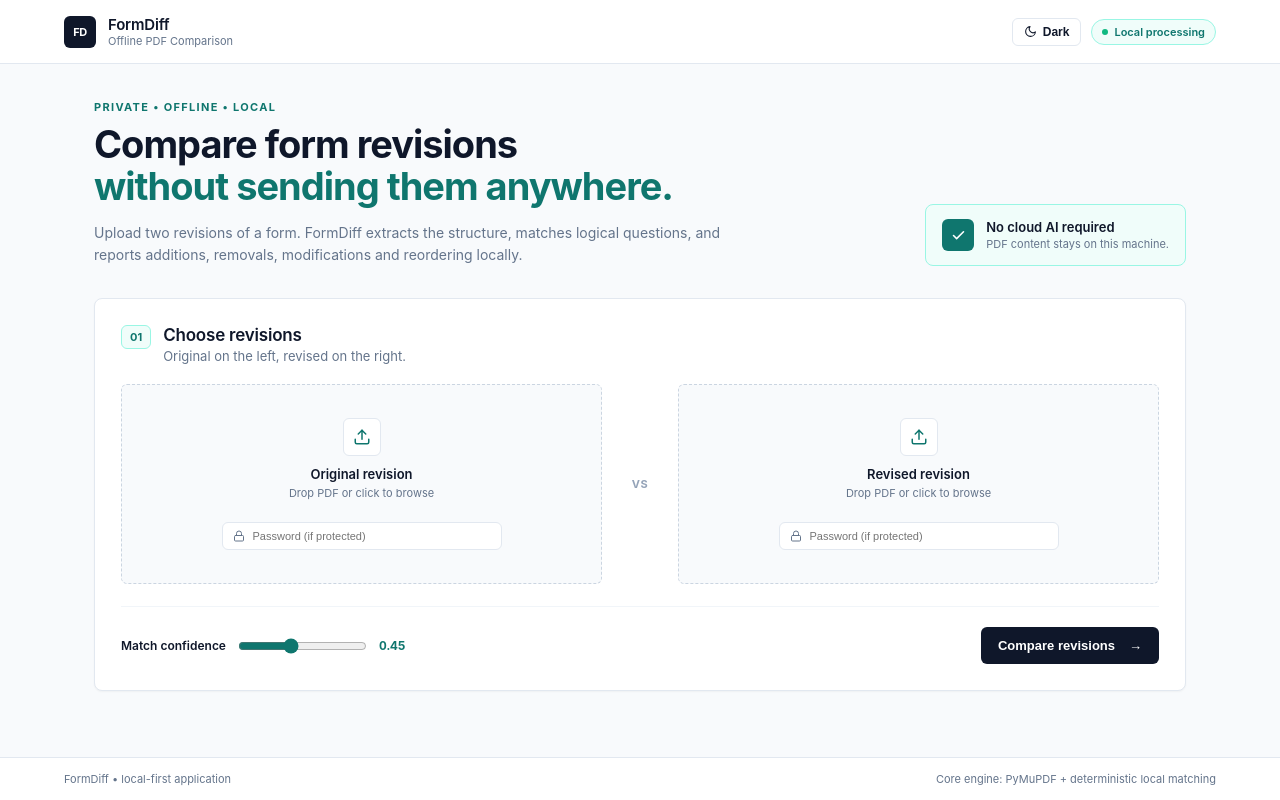
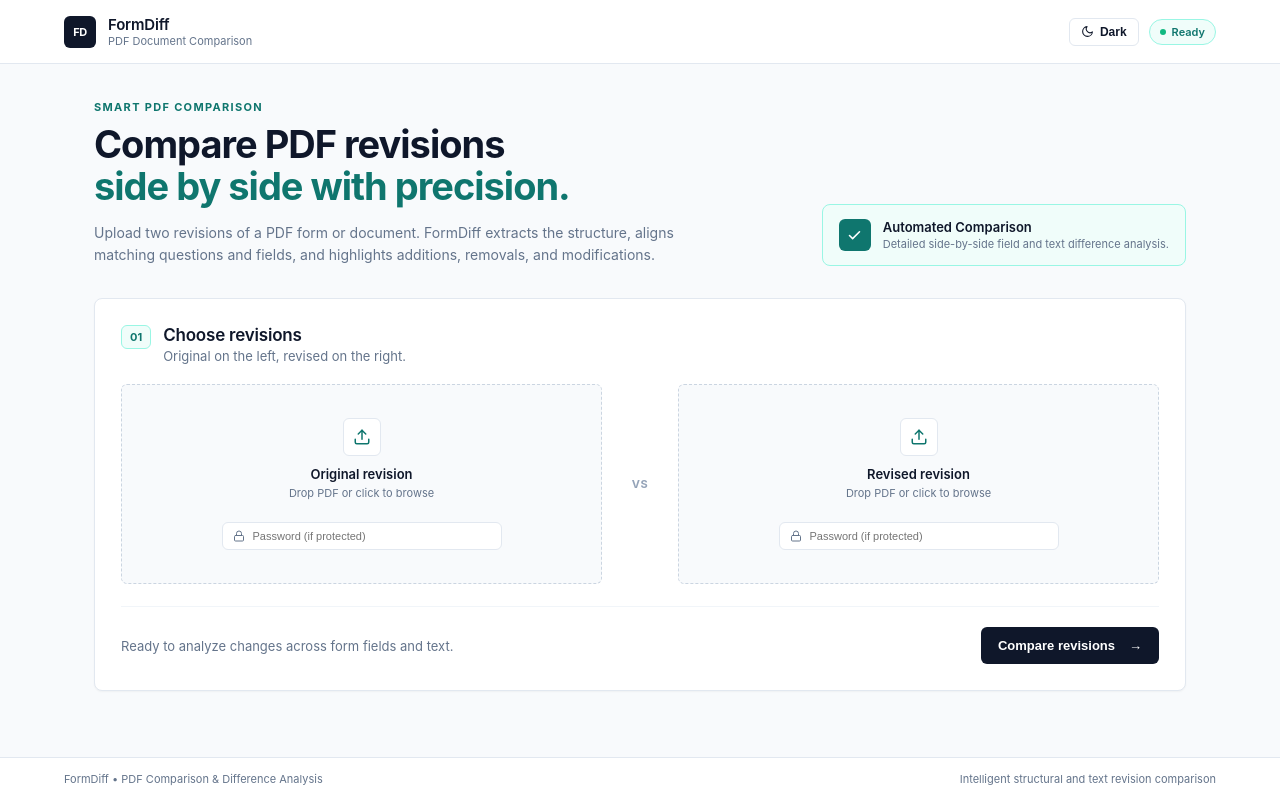
Before and after one commit to Rishabh5002/PDF_comparator_tool, a Python web app: template templates/index.html in a window 1280 px wide. Run offline with Jinja, Linux system fonts and the light colour scheme; the template is opened without the code that fills it, so the values that code supplies are empty.

Commit message:
Updated UI contents

```diff
--- a/frontend/index.html
+++ b/frontend/index.html
@@ -3,7 +3,7 @@
   <head>
     <meta charset="utf-8" />
     <meta name="viewport" content="width=device-width, initial-scale=1.0" />
-    <title>FormDiff — Offline PDF Comparison</title>
+    <title>FormDiff — PDF Comparison Tool</title>
     <link rel="icon" type="image/svg+xml" href="/favicon.svg" />
     <script>
       (function () {
--- a/frontend/src/App.jsx
+++ b/frontend/src/App.jsx
@@ -92,8 +92,8 @@ export default function App() {
       </main>
 
       <footer>
-        <span>FormDiff • local-first application</span>
-        <span>Core engine: PyMuPDF + deterministic local matching</span>
+        <span>FormDiff • PDF Comparison & Difference Analysis</span>
+        <span>Intelligent structural and text revision comparison</span>
       </footer>
     </>
   );
--- a/frontend/src/components/DetectedChanges.jsx
+++ b/frontend/src/components/DetectedChanges.jsx
@@ -128,11 +128,6 @@ export default function DetectedChanges({ changes = [] }) {
                       <span className={`tag ${tagClass}`}>{typeDisplay}</span>
                       {qNum && <span className="change-q-num">{qNum}</span>}
                     </div>
-                    {d.confidence != null && (
-                      <span className="change-q-num">
-                        Confidence: {(Number(d.confidence) * 100).toFixed(0)}%
-                      </span>
-                    )}
                   </div>
                   <div className="change-card-title">
                     {d.message || d.description || typeDisplay}
--- a/frontend/src/components/Header.jsx
+++ b/frontend/src/components/Header.jsx
@@ -8,7 +8,7 @@ export default function Header({ theme, onToggleTheme, showNewComparison, onNewC
         <div className="brand-mark">FD</div>
         <div>
           <strong>FormDiff</strong>
-          <span>Offline PDF Comparison</span>
+          <span>PDF Document Comparison</span>
         </div>
       </div>
       <div className="topbar-actions">
@@ -40,7 +40,7 @@ export default function Header({ theme, onToggleTheme, showNewComparison, onNewC
         )}
 
         <div className="secure-pill">
-          <span className="dot"></span> Local processing
+          <span className="dot"></span> Ready
         </div>
       </div>
     </header>
--- a/frontend/src/index.css
+++ b/frontend/src/index.css
@@ -460,6 +460,11 @@ body {
   gap: 10px;
 }
 
+.controls-hint {
+  font-size: 13px;
+  color: var(--muted);
+}
+
 .controls label {
   font-size: 12px;
   font-weight: 600;
--- a/static/app.css
+++ b/static/app.css
@@ -460,6 +460,11 @@ body {
   gap: 10px;
 }
 
+.controls-hint {
+  font-size: 13px;
+  color: var(--muted);
+}
+
 .controls label {
   font-size: 12px;
   font-weight: 600;
--- a/static/app.js
+++ b/static/app.js
@@ -7,7 +7,6 @@ const navBackBtn = document.getElementById('navBackBtn');
 const backToUpload = document.getElementById('backToUpload');
 const resetBtn = document.getElementById('reset');
 const threshold = document.getElementById('threshold');
-const thresholdValue = document.getElementById('thresholdValue');
 const themeToggle = document.getElementById('themeToggle');
 
 let currentPairs = [];
@@ -50,11 +49,6 @@ if (themeToggle) {
   });
 }
 updateThemeUI();
-
-// Threshold slider
-if (threshold && thresholdValue) {
-  threshold.addEventListener('input', () => thresholdValue.textContent = Number(threshold.value).toFixed(2));
-}
 
 // Drag & Drop Upload
 for (const zone of document.querySelectorAll('.dropzone')) {
@@ -109,11 +103,6 @@ function pairStatus(pair) {
 function statusLabel(status) {
   return ({changed:'Changed', unchanged:'Unchanged', removed:'Removed', added:'Added'})[status] || status;
 }
-function confidenceLabel(score) {
-  if (score >= 0.80) return 'High';
-  if (score >= 0.55) return 'Medium';
-  return 'Low';
-}
 
 function renderPairs() {
   const root = document.getElementById('questionPairs');
@@ -133,21 +122,19 @@ function renderPairs() {
     const status = pairStatus(pair);
     const old = pair.old || {};
     const neu = pair.new || {};
-    const score = Number(pair.score || 0);
     const signal = pair.signals || {};
-    const confidence = pair.matched ? confidenceLabel(score) : '—';
     const title = pair.matched ? `Q${esc(old.number)} → Q${esc(neu.number)}` : (pair.side === 'old' ? `Q${esc(old.number)} → Removed` : `Added → Q${esc(neu.number)}`);
     return `<details class="pair-row ${status}" data-index="${idx}">
       <summary>
         <div class="pair-main"><span class="pair-number">${title}</span><span class="pair-status ${status}">${statusLabel(status)}</span></div>
         <div class="pair-preview"><span>${esc(old.text || '—')}</span><b>→</b><span>${esc(neu.text || '—')}</span></div>
-        <div class="pair-score">${confidence}${pair.matched ? ` · ${score.toFixed(2)}` : ''}</div>
+        <div class="pair-score">${pair.matched ? 'Matched' : 'Unpaired'}</div>
       </summary>
       <div class="pair-body">
         <div class="side old-side"><div class="side-title"><span>ORIGINAL</span>${old.number != null ? `<b>Q${esc(old.number)}</b>` : ''}</div><h4>${esc(old.text || 'Question not present')}</h4>${renderQuestionMeta(old)}</div>
         <div class="arrow-column">→</div>
         <div class="side new-side"><div class="side-title"><span>REVISED</span>${neu.number != null ? `<b>Q${esc(neu.number)}</b>` : ''}</div><h4>${esc(neu.text || 'Question not present')}</h4>${renderQuestionMeta(neu)}</div>
-        ${pair.matched ? `<div class="signals"><strong>Why this matched</strong><div class="signal-grid">${signalItem('Text', signal.text_similarity)}${signalItem('Local vector', signal.local_vector_similarity)}${signalItem('Options', signal.option_similarity)}${signalItem('Field', signal.field_similarity)}${signalItem('Position', signal.position_similarity)}${signalItem('Neighbour', signal.neighbor_context)}</div></div>` : ''}
+        ${pair.matched ? `<div class="signals"><strong>Match factors</strong><div class="signal-grid">${signalItem('Text', signal.text_similarity)}${signalItem('Semantic vector', signal.local_vector_similarity)}${signalItem('Options', signal.option_similarity)}${signalItem('Field', signal.field_similarity)}${signalItem('Position', signal.position_similarity)}${signalItem('Neighbour', signal.neighbor_context)}</div></div>` : ''}
       </div>
     </details>`;
   }).join('');
@@ -204,7 +191,6 @@ function renderChanges() {
           <span class="tag ${tagClass}">${esc(typeDisplay)}</span>
           ${qNum ? `<span class="change-q-num">${qNum}</span>` : ''}
         </div>
-        ${d.confidence != null ? `<span class="change-q-num">Confidence: ${(Number(d.confidence)*100).toFixed(0)}%</span>` : ''}
       </div>
       <div class="change-card-title">${esc(d.message || d.description || typeDisplay)}</div>
       ${hasAny ? `<div class="change-diff-grid ${hasBoth ? '' : 'single-col'}">
@@ -252,19 +238,18 @@ function render(payload, reports) {
         <div class="doc-info-sub">${newDoc.pages || 0} pages · ${newDoc.questions || 0} questions ${newDoc.encrypted ? '· Encrypted' : ''}</div>
       </div>
       <div class="doc-info-card summary-card">
-        <span class="doc-info-label">LOCAL SUMMARY</span>
+        <span class="doc-info-label">COMPARISON SUMMARY</span>
         <div class="doc-info-val">${esc(summary.summary || summary.text || `${total} differences detected.`)}</div>
       </div>
     </div>
   `;
 
-  // Padded Security Verification Grid (Emojiless)
-  const s = payload.security || {};
+  // Padded Comparison Details Grid
   document.getElementById('security').innerHTML = [
-    ['Processing', 'Local / offline', 'All operations run strictly on your local machine'],
-    ['Cloud AI', 'Not required', 'Deterministic local parsing & offline similarity'],
-    ['PDF logging', s.pdf_content_logged ? 'Enabled' : 'Disabled', 'No sensitive raw PDF text logged to disk'],
-    ['Password bypass', s.password_bypass_attempted ? 'Attempted' : 'Not attempted', 'Standard authenticated decryption']
+    ['Comparison Scope', 'Full Document', 'Fields, questions, and page text compared'],
+    ['Detected Differences', `${total} differences`, 'Classified into additions, removals, modifications & reordering'],
+    ['Document Protection', (oldDoc.encrypted || newDoc.encrypted) ? 'Protected' : 'Standard', (oldDoc.encrypted || newDoc.encrypted) ? 'Authenticated decryption applied' : 'Standard unencrypted PDF files'],
+    ['Matching Method', 'Structural Alignment', 'Multi-factor question and content mapping']
   ].map(x => `
     <div class="security-item">
       <div class="security-item-head">
@@ -303,8 +288,7 @@ function switchToUpload() {
   setupView.classList.remove('hidden');
   form.reset();
   document.querySelectorAll('.filename').forEach(x => x.textContent = '');
-  threshold.value = '0.45';
-  thresholdValue.textContent = '0.45';
+  if (threshold) threshold.value = '0.45';
   currentPairs = [];
   currentChanges = [];
   currentFilter = 'all';
--- a/templates/index.html
+++ b/templates/index.html
@@ -3,7 +3,7 @@
 <head>
   <meta charset="utf-8">
   <meta name="viewport" content="width=device-width, initial-scale=1">
-  <title>FormDiff — Offline PDF Comparison</title>
+  <title>FormDiff — PDF Comparison Tool</title>
   <link rel="stylesheet" href="/static/app.css">
   <script>
     // Inline script to prevent theme flash
@@ -21,7 +21,7 @@
   <header class="topbar">
     <div class="brand">
       <div class="brand-mark">FD</div>
-      <div><strong>FormDiff</strong><span>Offline PDF Comparison</span></div>
+      <div><strong>FormDiff</strong><span>PDF Document Comparison</span></div>
     </div>
     <div class="topbar-actions">
       <button id="themeToggle" class="theme-toggle-btn" type="button" title="Toggle theme" aria-label="Toggle theme">
@@ -31,24 +31,24 @@
         <span class="theme-label" id="themeLabel">Dark</span>
       </button>
       <button id="navBackBtn" class="nav-back-btn hidden" type="button">New Comparison</button>
-      <div class="secure-pill"><span class="dot"></span> Local processing</div>
+      <div class="secure-pill"><span class="dot"></span> Ready</div>
     </div>
   </header>
 
   <main class="shell">
     <!-- VIEW 1: UPLOAD & SETUP -->
     <div id="setupView">
-      <section class="hero">
+      <section className="hero" class="hero">
         <div>
-          <p class="eyebrow">PRIVATE • OFFLINE • LOCAL</p>
-          <h1>Compare form revisions<br><em>without sending them anywhere.</em></h1>
-          <p class="hero-copy">Upload two revisions of a form. FormDiff extracts the structure, matches logical questions, and reports additions, removals, modifications and reordering locally.</p>
+          <p class="eyebrow">SMART PDF COMPARISON</p>
+          <h1>Compare PDF revisions<br><em>side by side with precision.</em></h1>
+          <p class="hero-copy">Upload two revisions of a PDF form or document. FormDiff extracts the structure, aligns matching questions and fields, and highlights additions, removals, and modifications.</p>
         </div>
         <div class="hero-card">
           <div class="shield">
             <svg width="15" height="15" viewBox="0 0 24 24" fill="none" stroke="currentColor" stroke-width="2.5" stroke-linecap="round" stroke-linejoin="round"><polyline points="20 6 9 17 4 12"></polyline></svg>
           </div>
-          <div><strong>No cloud AI required</strong><span>PDF content stays on this machine.</span></div>
+          <div><strong>Automated Comparison</strong><span>Detailed side-by-side field and text difference analysis.</span></div>
         </div>
       </section>
 
@@ -89,7 +89,8 @@
             </label>
           </div>
           <div class="controls">
-            <div><label for="threshold">Match confidence</label><input id="threshold" name="threshold" type="range" min="0.25" max="0.75" step="0.01" value="0.45"><span id="thresholdValue">0.45</span></div>
+            <input type="hidden" id="threshold" name="threshold" value="0.45">
+            <div class="controls-hint"><span>Ready to analyze changes across form fields and text.</span></div>
             <button class="primary" type="submit"><span>Compare revisions</span><span>→</span></button>
           </div>
         </form>
@@ -97,7 +98,7 @@
     </div>
 
     <!-- LOADING & ERROR STATES -->
-    <section id="loading" class="status-card hidden"><div class="spinner"></div><div><strong>Comparing locally…</strong><span>Extracting, matching and generating reports on this machine.</span></div></section>
+    <section id="loading" class="status-card hidden"><div class="spinner"></div><div><strong>Comparing documents…</strong><span>Extracting structure and analyzing revisions.</span></div></section>
     <section id="error" class="error-card hidden"></section>
 
     <!-- VIEW 2: DEDICATED RESULTS PAGE -->
@@ -165,7 +166,7 @@
           <div class="panel-head">
             <div>
               <h3>Question-by-Question Comparison</h3>
-              <p class="panel-sub">Matched questions are aligned side-by-side. Expand a row to inspect fields, options and confidence signals.</p>
+              <p class="panel-sub">Matched questions are aligned side-by-side. Expand a row to inspect fields, options, and changes.</p>
             </div>
             <span id="matchCount"></span>
           </div>
@@ -197,10 +198,10 @@
           <div class="panel security-panel overview-panel">
             <div class="panel-head">
               <div>
-                <h3>Privacy & Security Verification</h3>
-                <p class="panel-sub">Local processing & confidentiality guarantees.</p>
+                <h3>Comparison Details</h3>
+                <p class="panel-sub">Document properties and analysis specifications.</p>
               </div>
-              <span class="good">Verified local path</span>
+              <span class="good">Complete</span>
             </div>
             <div id="security" class="security-grid-padded"></div>
           </div>
@@ -214,8 +215,8 @@
   </main>
 
   <footer>
-    <span>FormDiff • local-first application</span>
-    <span>Core engine: PyMuPDF + deterministic local matching</span>
+    <span>FormDiff • PDF Comparison & Difference Analysis</span>
+    <span>Intelligent structural and text revision comparison</span>
   </footer>
   <script src="/static/app.js"></script>
 </body>
```
Also changed, not shown: frontend/src/components/OverviewDetails.jsx (+18 -18 lines), frontend/src/components/QuestionAlignment.jsx (+4 -13 lines), frontend/src/components/SetupView.jsx (+11 -22 lines).
